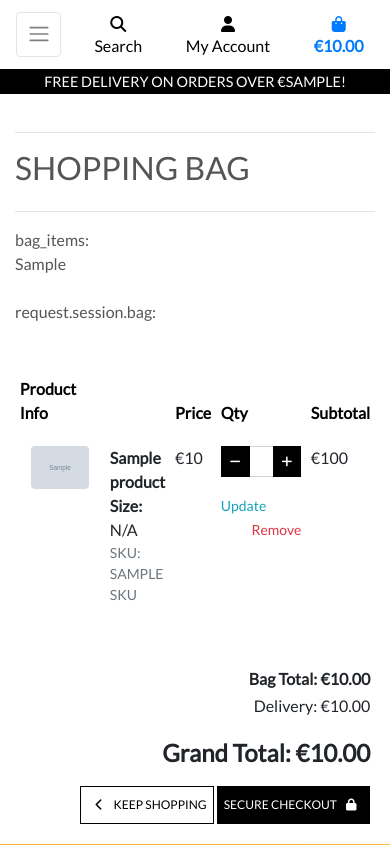
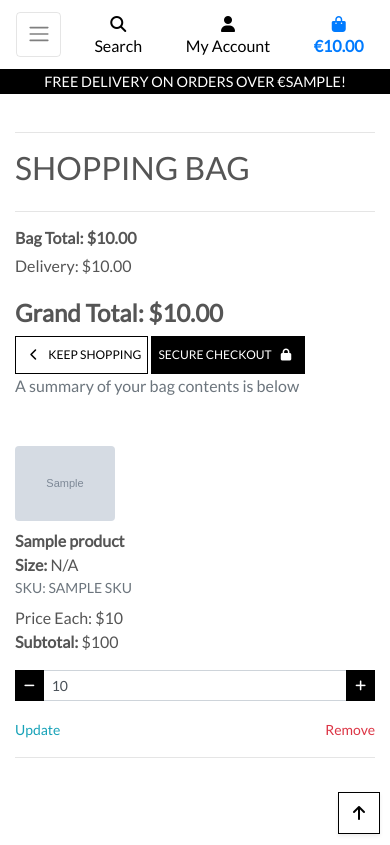
Before and after one commit to OlgaKuvs/Boutigue_Ado, a Django app: template bag/templates/bag/bag.html in a window 390 px wide. Run offline with Django 3.2, Linux system fonts and the light colour scheme; the template is opened without the code that fills it: most values are stand-ins (such as "Sample title", 1, 10 or a date in 2020); grey boxes marked "Sample" are stand-in pictures; some libraries are stand-ins or nearby versions.

Commit message:
shopping bag refactor

```diff
--- /dev/null
+++ b/bag/templates/bag/bag-total.html
@@ -0,0 +1,8 @@
+<h6><strong>Bag Total: ${{ total|floatformat:2 }}</strong></h6>
+<h6>Delivery: ${{ delivery|floatformat:2 }}</h6>
+<h4 class="mt-4"><strong>Grand Total: ${{ grand_total|floatformat:2 }}</strong></h4>
+{% if free_delivery_delta > 0 %}
+    <p class="mb-1 text-danger">
+        You could get free delivery by spending just <strong>${{ free_delivery_delta }}</strong> more!
+    </p>
+{% endif %}
--- a/bag/templates/bag/bag.html
+++ b/bag/templates/bag/bag.html
@@ -11,7 +11,6 @@
 {% endblock %}
 
 {% block content %}
-
     <div class="overlay"></div>
     <div class="container mb-2">
         <div class="row">
@@ -25,14 +24,43 @@
         <div class="row">
             <div class="col">
                 {% if bag_items %}
-            bag_items:<br> {{ bag_items}}
-            <br>
-            <br>
-            request.session.bag:<br> {{ request.session.bag }}
-
-            <br>
-            <br>
-            <div class="table-responsive rounded">
+                    <div class="d-block d-md-none">
+                        <div class="row">
+                            <div class="col">
+                                {% include "bag/bag-total.html" %}
+                            </div>
+                        </div>
+                        <div class="row">
+                            <div class="col">
+                                {% include "bag/checkout-buttons.html" %}
+                                <p class="text-muted mb-5">A summary of your bag contents is below</p>
+                            </div>
+                        </div>
+                        {% for item in bag_items %}
+                            <div class="row">
+                                <div class="col-12 col-sm-6 mb-2">
+                                    {% include "bag/product-image.html" %}
+                                </div>
+                                <div class="col-12 col-sm-6 mb-2">
+                                    {% include "bag/product-info.html" %}
+                                </div>
+                                <div class="col-12 col-sm-6 order-sm-last">
+                                    <p class="my-0">Price Each: ${{ item.product.price }}</p>
+                                    <p><strong>Subtotal: </strong>${{ item.product.price | calc_subtotal:item.quantity }}</p>
+                                </div>
+                                <div class="col-12 col-sm-6">
+                                    {% include "bag/quantity-form.html" %}
+                                </div>
+                            </div>
+                            <div class="row"><div class="col"><hr></div></div>
+                        {% endfor %}
+                        <div class="btt-button shadow-sm rounded-0 border border-black">
+                            <a class="btt-link d-flex h-100">
+                                <i class="fas fa-arrow-up text-black mx-auto my-auto"></i>
+                            </a>
+                        </div>
+                    </div>
+                    <div class="table-responsive rounded d-none d-md-block">
                         <table class="table table-sm table-borderless">
                             <thead class="text-black">
                                 <tr>
@@ -47,87 +75,30 @@
                             {% for item in bag_items %}
                                 <tr>
                                     <td class="p-3 w-25">
-                                {% if item.product.image %}
-                                <img class="img-fluid rounded" src="{{ item.product.image.url }}" alt="{{ item.product.name }}">
-                                {% else %}
-                                <img class="img-fluid rounded" src="{{ MEDIA_URL }}noimage.png" alt="{{ item.product.name }}">
-                                {% endif %}
+                                        {% include "bag/product-image.html" %}
                                     </td>
                                     <td class="py-3">
-                                <p class="my-0"><strong>{{ item.product.name }}</strong></p>
-                                <p class="my-0"><strong>Size: </strong>{% if item.product.has_sizes %}{{ item.size|upper }}{% else %}N/A{% endif %}</p>
-                                <p class="my-0 small text-muted">SKU: {{ item.product.sku|upper }}</p>
+                                        {% include "bag/product-info.html" %}
                                     </td>
                                     <td class="py-3">
-                                <p class="my-0">€{{ item.product.price}}</p>
+                                        <p class="my-0">${{ item.product.price }}</p>
                                     </td>
                                     <td class="py-3 w-25">
-                                <form class="form update-form" method="POST" action="{% url 'adjust_bag' item.item_id %}">
-                                    {% csrf_token %}
-                                    <div class="form-group">
-                                        <div class="input-group input-group-{{ item.item_id }}">
-                                            <div class="input-group-prepend">
-                                                <button class="decrement-qty btn btn-sm btn-black rounded-0 decrement-qty_{{ item.item_id }}"
-                                                    data-item_id="{{ item.item_id }}">
-                                                    <span>
-                                                        <i class="fas fa-minus fa-sm"></i>
-                                                    </span>
-                                                </button>
-                                            </div>
-                                            <input class="form-control form-control-sm qty_input" type="number"
-                                                name="quantity" value="{{ item.quantity }}" min="1" max="99"
-                                                data-item_id="{{ item.item_id }}"
-                                                id="id_qty_{{ item.item_id }}">
-                                            <div class="input-group-append">
-                                                <button class="increment-qty btn btn-sm btn-black rounded-0 increment-qty_{{ item.item_id }}"
-                                                    data-item_id="{{ item.item_id }}">
-                                                    <span>
-                                                        <i class="fas fa-plus fa-sm"></i>
-                                                    </span>
-                                                </button>
-                                            </div>
-                                            {% if item.product.has_sizes %}
-                                                <input type="hidden" name="product_size" value="{{ item.size }}">
-                                            {% endif %}
-                                        </div>
-                                    </div>
-                                </form>
-                                <a class="update-link text-info"><small>Update</small></a>
-                                <a class="remove-item text-danger float-right" id="remove_{{ item.item_id }}" data-product_size="{{ item.size }}"><small>Remove</small></a>
+                                        {% include "bag/quantity-form.html" %}
                                     </td>
                                     <td class="py-3">
-                                <p class="my-0">€{{ item.product.price | calc_subtotal:item.quantity  }}</p>
+                                        <p class="my-0">${{ item.product.price | calc_subtotal:item.quantity }}</p>
                                     </td>
                                 </tr>
                             {% endfor %}
                             <tr>
                                 <td colspan="5" class="pt-5 text-right">
-                            <h6><strong>Bag Total: €{{ total|floatformat:2 }}</strong></h6>
-                            <h6>Delivery: €{{ delivery|floatformat:2 }}</h6>
-
-
-                            <h4 class="mt-4"><strong>Grand Total: €{{ grand_total|floatformat:2 }}</strong></h4>
-                            {% if free_delivery_delta > 0 %}
-                                <p class="mb-1 text-danger">
-                                    You could get free delivery by spending just <strong>€{{ free_delivery_delta }}</strong> more!
-                                </p>
-                            {% endif %}
+                                    {% include "bag/bag-total.html" %}
                                 </td>
                             </tr>
                             <tr>
                                 <td colspan="5" class="text-right">
-                            <a href="{% url 'products' %}" class="btn btn-outline-black rounded-0 btn-lg">
-                                <span class="icon">
-                                    <i class="fas fa-chevron-left"></i>
-                                </span>
-                                <span class="text-uppercase">Keep Shopping</span>
-                            </a>
-                            <a href="{% url 'checkout' %}" class="btn btn-black rounded-0 btn-lg">
-                                <span class="text-uppercase">Secure Checkout</span>
-                                <span class="icon">
-                                    <i class="fas fa-lock"></i>
-                                </span>
-                            </a>
+                                    {% include "bag/checkout-buttons.html" %}
                                 </td>
                             </tr>
                         </table>
@@ -140,17 +111,10 @@
                         </span>
                         <span class="text-uppercase">Keep Shopping</span>
                     </a>
-                <a href="" class="btn btn-black rounded-0 btn-lg">
-                    <span class="text-uppercase">Secure Checkout</span>
-                    <span class="icon">
-                        <i class="fas fa-lock"></i>
-                    </span>
-                </a>
                 {% endif %}
             </div>
         </div>
     </div>
-
 {% endblock %}
 
 {% block postloadjs %}
--- /dev/null
+++ b/bag/templates/bag/checkout-buttons.html
@@ -0,0 +1,12 @@
+<a href="{% url 'products' %}" class="btn btn-outline-black rounded-0 btn-lg">
+    <span class="icon">
+        <i class="fas fa-chevron-left"></i>
+    </span>
+    <span class="text-uppercase">Keep Shopping</span>
+</a>
+<a href="{% url 'checkout' %}" class="btn btn-black rounded-0 btn-lg">
+    <span class="text-uppercase">Secure Checkout</span>
+    <span class="icon">
+        <i class="fas fa-lock"></i>
+    </span>
+</a>
--- /dev/null
+++ b/bag/templates/bag/product-image.html
@@ -0,0 +1,5 @@
+{% if item.product.image %}
+<img class="img-fluid rounded" src="{{ item.product.image.url }}" alt="{{ item.product.name }}" width="100" height="100">
+{% else %}
+<img class="img-fluid rounded" src="{{ MEDIA_URL }}noimage.png" alt="{{ item.product.name }}">
+{% endif %}
--- /dev/null
+++ b/bag/templates/bag/product-info.html
@@ -0,0 +1,3 @@
+<p class="my-0"><strong>{{ item.product.name }}</strong></p>
+<p class="my-0"><strong>Size: </strong>{% if item.product.has_sizes %}{{ item.size|upper }}{% else %}N/A{% endif %}</p>
+<p class="my-0 small text-muted">SKU: {{ item.product.sku|upper }}</p>
--- /dev/null
+++ b/bag/templates/bag/quantity-form.html
@@ -0,0 +1,34 @@
+<form class="form update-form" method="POST" action="{% url 'adjust_bag' item.item_id %}">
+    {% csrf_token %}
+    <div class="form-group">
+        <div class="input-group input-group-{{ item.item_id }}">
+            <div class="input-group-prepend">
+                <button class="decrement-qty btn btn-sm btn-black rounded-0 decrement-qty_{{ item.item_id }}
+                    {% if item.size %}decrement-size_{{ item.item_id }}_{{ item.size }}{% endif %}"
+                    data-item_id="{{ item.item_id }}" data-size="{{ item.size }}">
+                    <span>
+                        <i class="fas fa-minus fa-sm"></i>
+                    </span>
+                </button>
+            </div>
+            <input class="form-control form-control-sm qty_input id_qty_{{ item.item_id }}
+                {% if item.size %}size_{{ item.item_id }}_{{ item.size }}{% endif %}" type="number"
+                name="quantity" value="{{ item.quantity }}" min="1" max="99"
+                data-item_id="{{ item.item_id }}" data-size="{{ item.size }}">
+            <div class="input-group-append">
+                <button class="increment-qty btn btn-sm btn-black rounded-0 increment-qty_{{ item.item_id }}
+                    {% if item.size %}increment-size_{{ item.item_id }}_{{ item.size }}{% endif %}"
+                    data-item_id="{{ item.item_id }}" data-size="{{ item.size }}">
+                    <span>
+                        <i class="fas fa-plus fa-sm"></i>
+                    </span>
+                </button>
+            </div>
+            {% if item.product.has_sizes %}
+                <input type="hidden" name="product_size" value="{{ item.size }}">
+            {% endif %}
+        </div>
+    </div>
+</form>
+<a class="update-link text-info"><small>Update</small></a>
+<a class="remove-item text-danger float-right" id="remove_{{ item.item_id }}" data-product_size="{{ item.size }}"><small>Remove</small></a>
```
Lines whose indentation alone changed are shown as unchanged.
